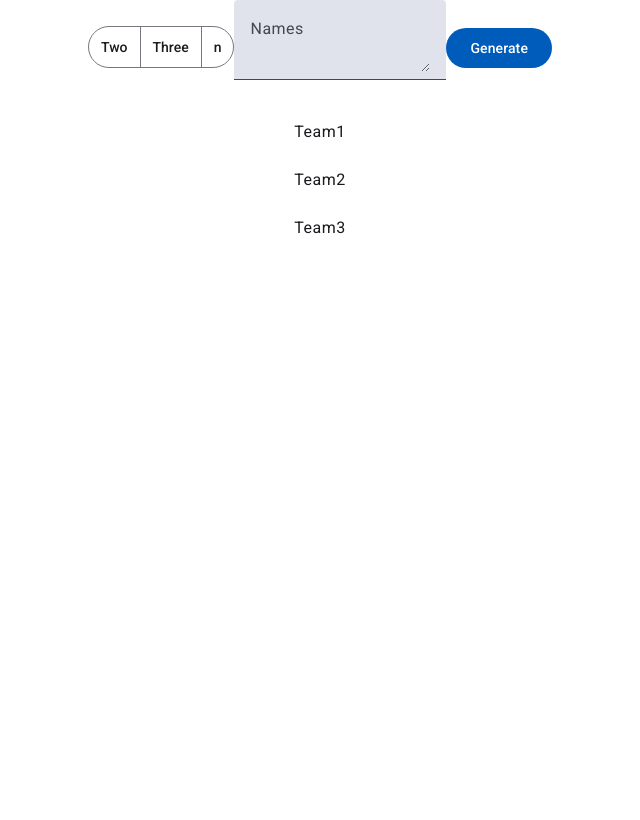
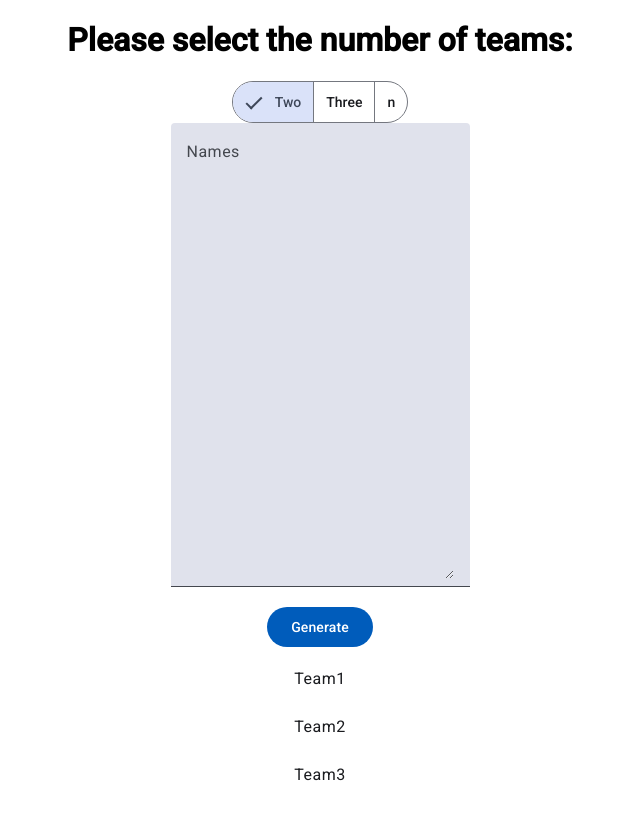
Before and after one commit to 3Int/vb, an Angular app: page / in a window 1280 px wide. Shown: the whole page, without its empty margins (320-960 px from the left). Built offline with nearby package versions, Linux system fonts and the light colour scheme.

Commit message:
basic ui alignment, add nTeams

```diff
--- a/src/app/app.component.html
+++ b/src/app/app.component.html
@@ -2,30 +2,40 @@
   *{
     text-align: center;
   }
-  .main{
-    display: block;
-  }
 </style>
 <main class="main">
-  <mat-button-toggle-group name="fontStyle" aria-label="Font Style">
+  <mat-grid-list cols="1">
+    <h1>Please select the number of teams:</h1>
+  <div>
+  <!--TODO add default selection-->
+  <mat-button-toggle-group id="numTeamsSelector"
+    value="2"
+    (change)="onNumTeamsSelector($event)"
+    >
     <mat-button-toggle value="2">Two</mat-button-toggle>
     <mat-button-toggle value="3">Three</mat-button-toggle>
     <mat-button-toggle value="n">n</mat-button-toggle>
   </mat-button-toggle-group>
-
+  <mat-form-field id="nTeamsText" [style.display]="numTeamsSelected === 'n' ? 'inline' : 'none'">
+    <mat-label>n</mat-label>
+    <input matInput type="number" pattern="\d*" value="4">
+  </mat-form-field>
+</div>
+<div>
   <mat-form-field>
     <mat-label>Names</mat-label>
-    <textarea matInput></textarea>
+    <textarea matInput rows="18" cols="30"></textarea>
   </mat-form-field>
+</div>
+  <button mat-flat-button >Generate</button>
 
-  <button mat-flat-button>Generate</button>
-
-  <!--TODO replace with ngFor? extract list items as component?-->
+  <!--TODO populate with ngFor? extract list items as component? use table instead of list?-->
   <mat-list>
     <mat-list-item>Team1</mat-list-item>
     <mat-list-item>Team2</mat-list-item>
     <mat-list-item>Team3</mat-list-item>
    </mat-list>
+  </mat-grid-list>
 </main>
 
 <router-outlet />
--- a/src/app/app.component.ts
+++ b/src/app/app.component.ts
@@ -1,17 +1,22 @@
 import { Component } from '@angular/core';
 import { RouterOutlet } from '@angular/router';
-import {MatButtonToggleModule} from '@angular/material/button-toggle';
+import {MatButtonToggleChange, MatButtonToggleModule} from '@angular/material/button-toggle';
 import {MatButtonModule} from '@angular/material/button';
 import {MatInputModule} from '@angular/material/input';
 import {MatFormFieldModule} from '@angular/material/form-field';
 import {MatListModule} from '@angular/material/list';
+import {MatGridListModule} from '@angular/material/grid-list';
 
 @Component({
   selector: 'app-root',
-  imports: [RouterOutlet, MatButtonToggleModule, MatButtonModule, MatInputModule, MatFormFieldModule, MatListModule],
+  imports: [RouterOutlet, MatButtonToggleModule, MatButtonModule, MatInputModule, MatFormFieldModule, MatListModule, MatGridListModule],
   templateUrl: './app.component.html',
   styleUrl: './app.component.less'
 })
 export class AppComponent {
   title = 'vb';
+  numTeamsSelected = "2";
+  onNumTeamsSelector(event: MatButtonToggleChange): void{
+    this.numTeamsSelected = event.value;
+  }
 }
```
